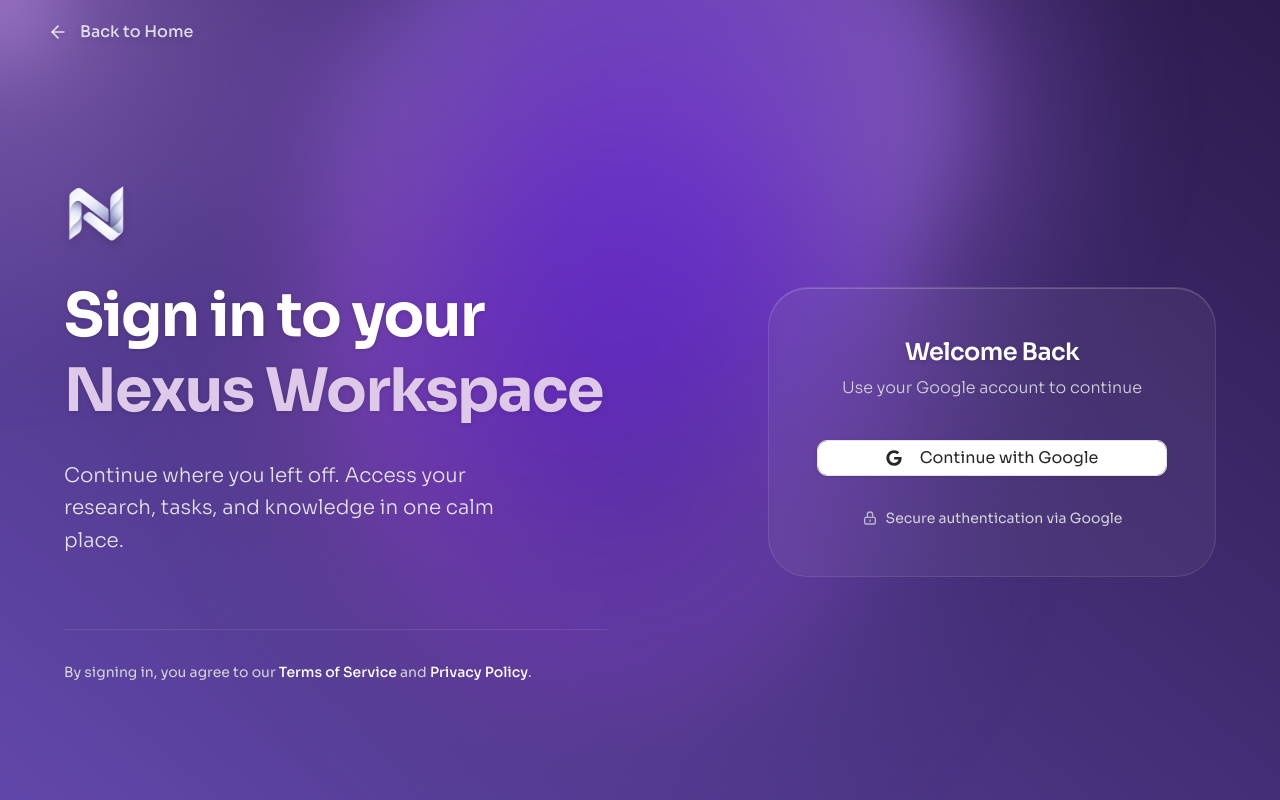
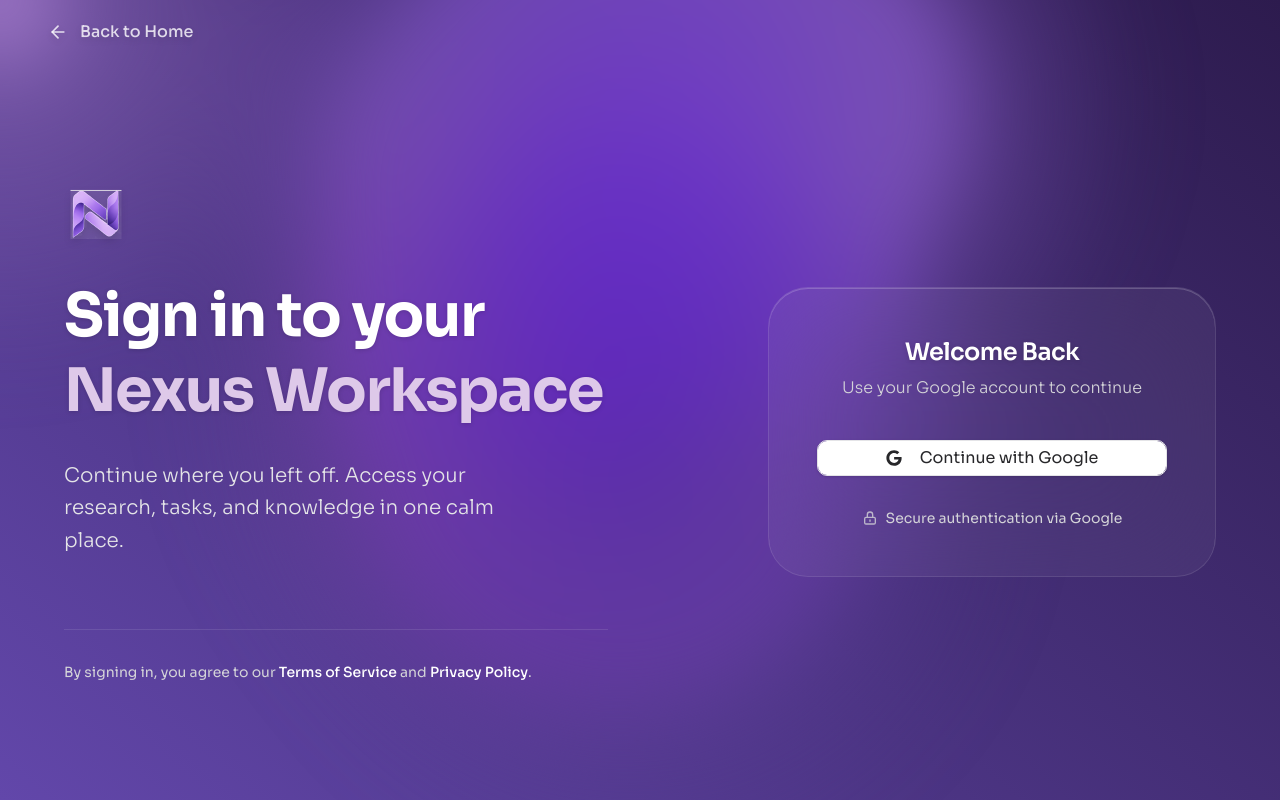
Before and after one commit to jimfleax/Nexus, a Next.js app in the folder apps/web/: page /signin in a window 1280 px wide. Built offline with nearby package versions, Linux system fonts and the light colour scheme; no server answers; what boneyard-js would draw is missing.

Commit message:
fix(signin): update icon source to nexus-icon-128x128.png

```diff
--- a/apps/web/app/(public)/signin/page.tsx
+++ b/apps/web/app/(public)/signin/page.tsx
@@ -75,7 +75,7 @@
         <div className="flex w-full lg:w-1/2 flex-col gap-10 text-left h-full justify-center">
           <div className="flex flex-col gap-8">
             <Image
-              src="/DarkIcon.png"
+              src="/nexus-icon-128x128.png"
               alt="Nexus Icon"
               width={64}
               height={64}
```
